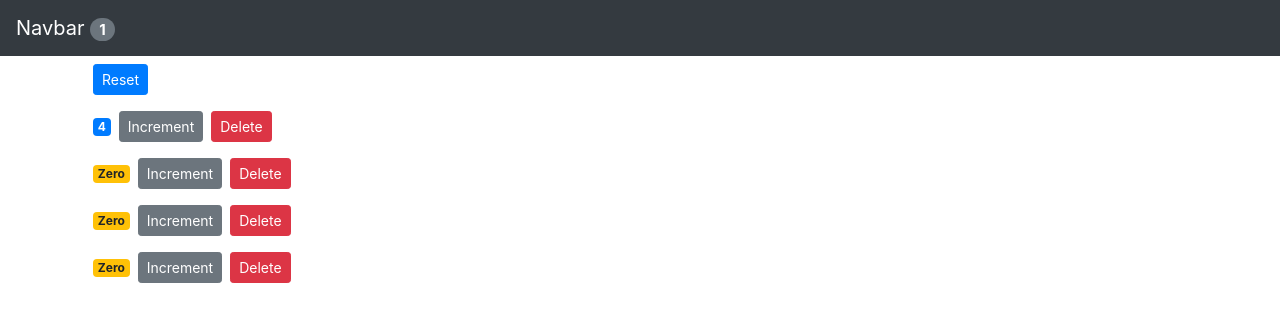
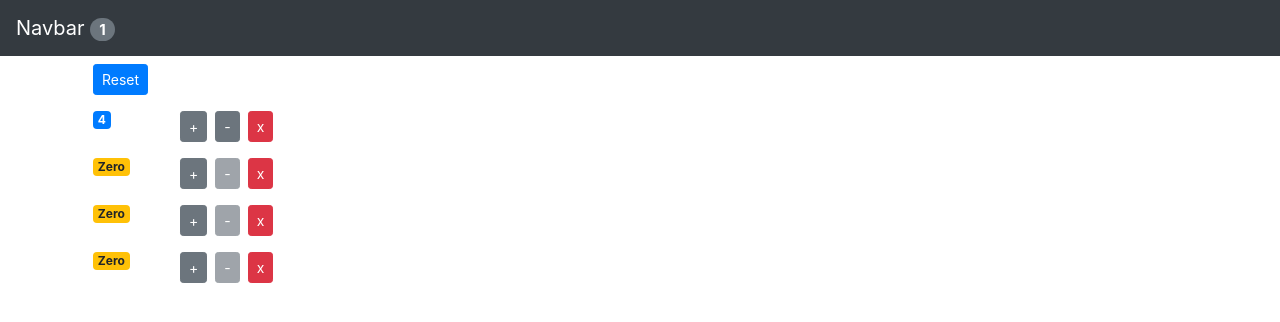
Before and after one commit to BrayoKane/counter, a React (Create React App) app: page / in a window 1280 px wide. Shown: the top 322 px of the page. Built offline with nearby package versions, Linux system fonts and the light colour scheme.

Commit message:
feat(core) implement decrement event

```diff
--- a/src/App.js
+++ b/src/App.js
@@ -31,6 +31,14 @@
         this.setState({counters});
     }
 
+    handledDecrement = counter => {
+        const counters = [...this.state.counters];
+        const index = counters.indexOf(counter);
+        counters[index] = {...counter}; // coz modifying state in React is a no-no!
+        counters[index].value--;
+        this.setState({counters});
+    }
+
     handleDelete = (counterId) => {
         const counters = this.state.counters.filter(c => c.id !== counterId);
         this.setState({counters});
@@ -44,6 +52,7 @@
                     <Counters
                         counters={this.state.counters}
                         onReset={this.handleReset}
+                        onDecrement={this.handledDecrement}
                         onIncrement={this.handleIncrement}
                         onDelete={this.handleDelete}
                     />
--- a/src/components/counter.jsx
+++ b/src/components/counter.jsx
@@ -18,14 +18,23 @@
     render() {
         // console.log(this.props)
         return (
-            <div>
+            <div className="row">
+                <div className="col-1">
                     <span className={this.getBadgeClasses()}>{this.formatCount()}</span>
+                </div>
+                <div className="col">
                     <button onClick={() => this.props.onIncrement(this.props.counter)}
-                        className="btn btn-secondary btn-sm">Increment
+                            className="btn btn-secondary btn-sm">+
+                    </button>
+                    <button onClick={() => this.props.onDecrement(this.props.counter)}
+                            disabled={this.props.counter.value === 0}
+                            className="btn btn-secondary btn-sm m-2">-
                     </button>
                     <button
                         onClick={() => this.props.onDelete(this.props.counter.id)}
-                    className="btn btn-danger btn-sm m-2">Delete</button>
+                        className="btn btn-danger btn-sm">x
+                    </button>
+                </div>
             </div>
         )
     }
--- a/src/components/counters.jsx
+++ b/src/components/counters.jsx
@@ -3,7 +3,7 @@
 
 class Counters extends Component {
     render() {
-        const {onReset, onDelete, counters, onIncrement} = this.props;
+        const {onReset, onDelete, counters, onDecrement, onIncrement} = this.props;
 
         return (
             <div>
@@ -17,6 +17,7 @@
                         key={counter.id}
                         value={counter.value}
                         onIncrement={onIncrement}
+                        onDecrement={onDecrement}
                         onDelete={onDelete}
                         counter={counter}/>
                 )}
```
Lines whose indentation alone changed are shown as unchanged.
